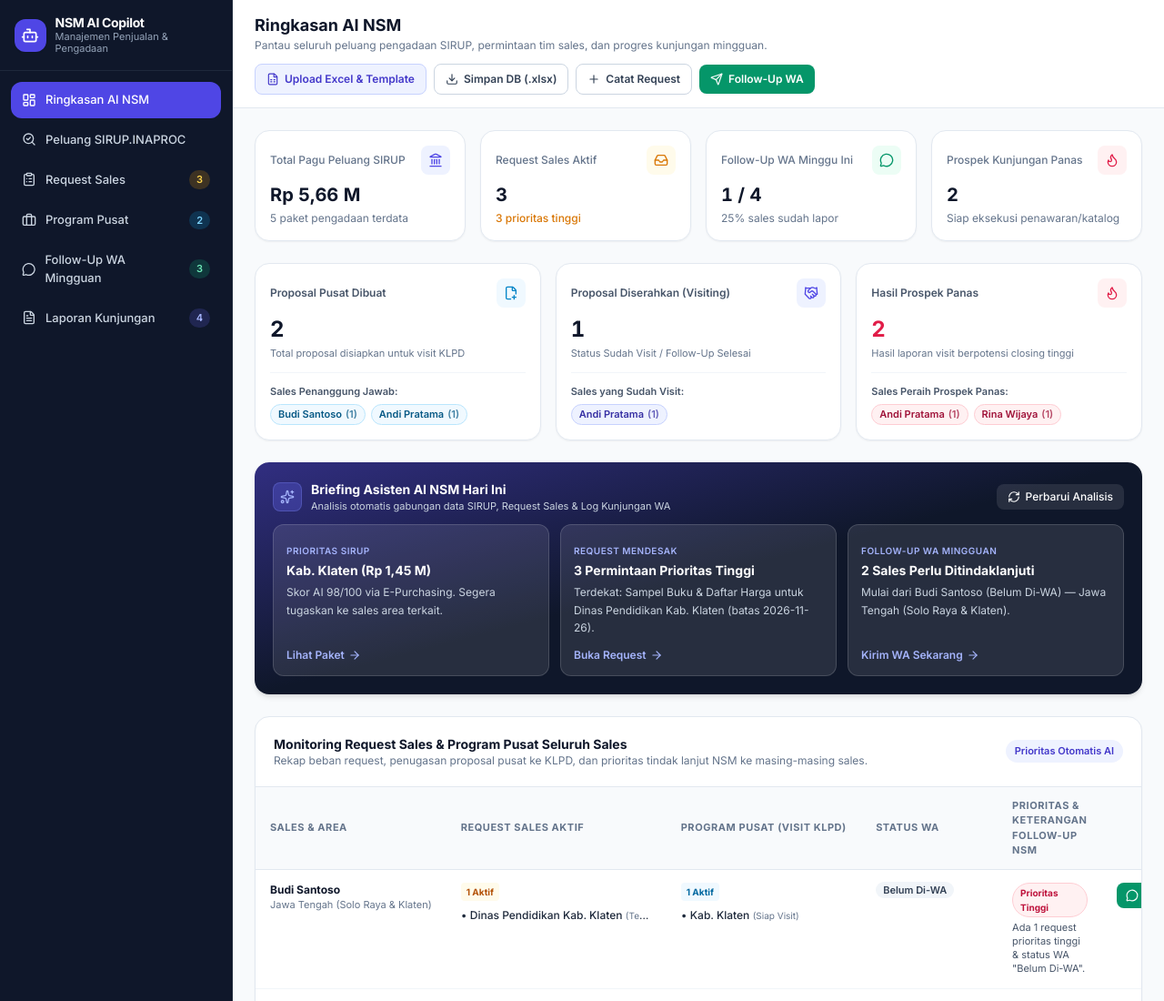
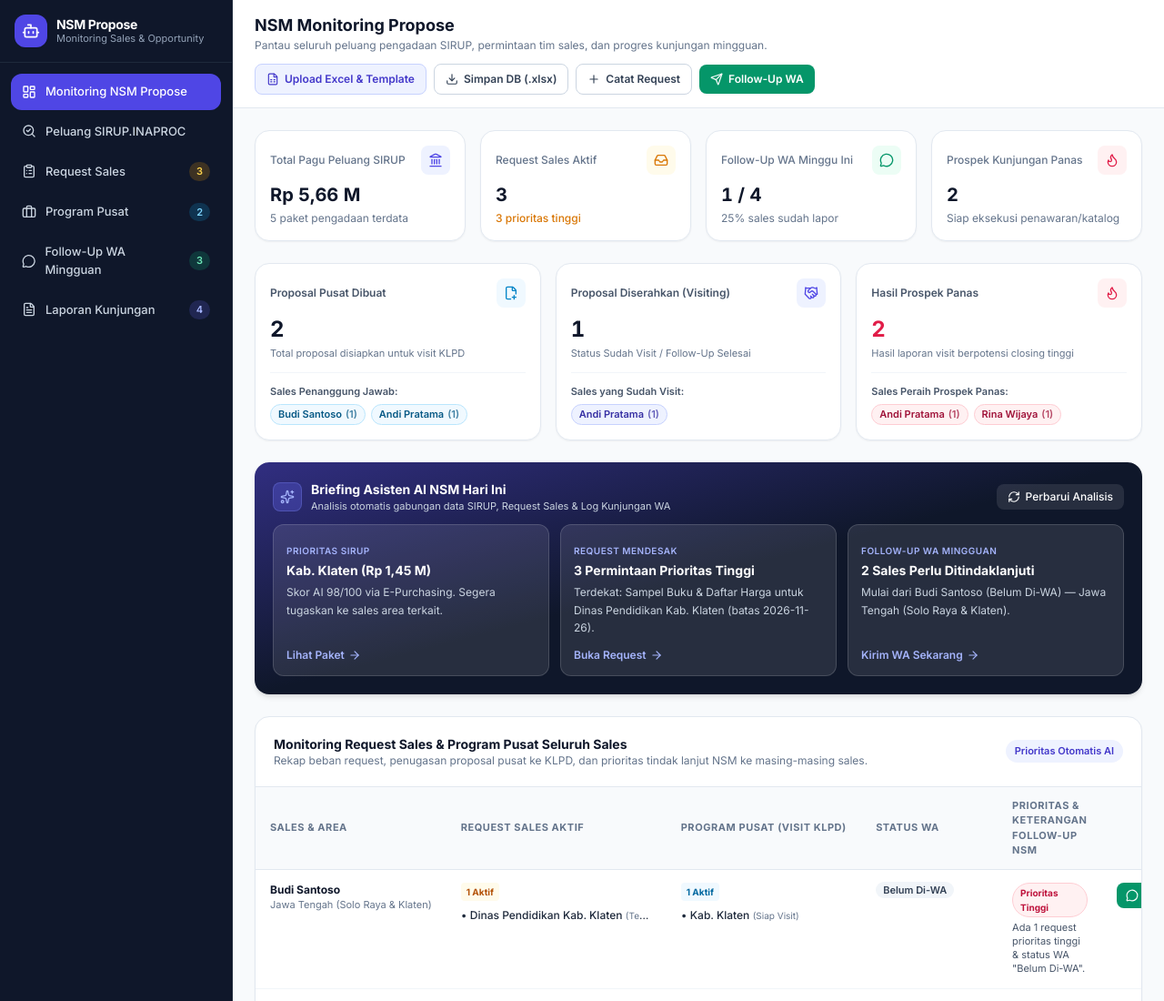
Before and after one commit to gamalfadsawi/nsm-copilot, a plain HTML site: page index.html in a window 1280 px wide. Shown: the top 1100 px of the page at 91% size. Drawn offline with nearby package versions, Linux system fonts and the light colour scheme.

Commit message:
index.html

```diff
--- a/index.html
+++ b/index.html
@@ -3,7 +3,7 @@
 <head>
   <meta charset="UTF-8" />
   <meta name="viewport" content="width=device-width, initial-scale=1.0" />
-  <title>NSM AI Copilot — SIRUP.INAPROC, Request Sales &amp; Follow-Up WA Mingguan</title>
+  <title>NSM Propose — Opportunity</title>
   <link rel="preconnect" href="https://fonts.googleapis.com" />
   <link rel="preconnect" href="https://fonts.gstatic.com" crossorigin />
   <link href="https://fonts.googleapis.com/css2?family=Inter:wght@400;500;600;700&display=swap" rel="stylesheet" />
@@ -35,8 +35,8 @@
               <i data-lucide="bot" class="w-5 h-5 text-white"></i>
             </div>
             <div>
-              <h1 class="text-sm font-bold tracking-tight text-white leading-tight">NSM AI Copilot</h1>
-              <p class="text-[11px] text-slate-400 leading-tight">Manajemen Penjualan &amp; Pengadaan</p>
+              <h1 class="text-sm font-bold tracking-tight text-white leading-tight">NSM Propose</h1>
+              <p class="text-[11px] text-slate-400 leading-tight">Monitoring Sales &amp; Opportunity</p>
             </div>
           </div>
           <button id="mobileMenuBtn" class="lg:hidden p-2 rounded-lg text-slate-300 hover:bg-slate-800" aria-label="Toggle Menu">
@@ -47,7 +47,7 @@
         <nav id="sidebarNav" class="hidden lg:block p-3 space-y-1">
           <button data-tab="dashboard" class="nav-btn w-full flex items-center gap-2.5 px-3 py-2.5 rounded-xl text-[13px] font-medium text-left transition-colors bg-indigo-600 text-white">
             <i data-lucide="layout-dashboard" class="w-4 h-4"></i>
-            <span>Ringkasan AI NSM</span>
+            <span>Monitoring NSM Propose</span>
           </button>
           <button data-tab="sirup" class="nav-btn w-full flex items-center gap-2.5 px-3 py-2.5 rounded-xl text-[13px] font-medium text-left transition-colors text-slate-300 hover:bg-slate-800 hover:text-white">
             <i data-lucide="search-check" class="w-4 h-4"></i>
@@ -100,7 +100,7 @@
       <!-- Top Bar -->
       <header class="bg-white border-b border-slate-200 px-4 sm:px-6 py-3.5 flex flex-wrap items-center justify-between gap-3 sticky top-0 z-20">
         <div>
-          <h2 id="pageTitle" class="text-lg font-bold text-slate-900">Ringkasan AI NSM</h2>
+          <h2 id="pageTitle" class="text-lg font-bold text-slate-900">NSM Monitoring Propose</h2>
           <p id="pageSubtitle" class="text-xs text-slate-500">Pantau seluruh peluang pengadaan SIRUP, permintaan tim sales, dan progres kunjungan mingguan.</p>
         </div>
         <div class="flex items-center gap-2 flex-wrap">
@@ -1080,7 +1080,7 @@
         btn.classList.toggle('hover:bg-slate-800', !isActive);
       });
       const titles = {
-        dashboard: ['Ringkasan AI NSM', 'Pantau seluruh peluang pengadaan SIRUP, statistik proposal pusat, permintaan sales, dan progres kunjungan mingguan.'],
+        dashboard: ['NSM Monitoring Propose', 'Pantau seluruh peluang pengadaan SIRUP, statistik proposal pusat, permintaan sales, dan progres kunjungan mingguan.'],
         sirup: ['Peluang Seluruh Pengadaan (SIRUP.INAPROC.ID)', 'Analisa paket RUP instansi pemerintah (Barang, Konstruksi, Konsultansi, Jasa Lainnya) & skor AI.'],
         requests: ['Log Request Tim Sales', 'Kelola permintaan sampel, RAB, surat dukungan, dan persetujuan harga dari sales lapangan.'],
         program: ['Program Pusat (Proposal & Visit KLPD)', 'Buat proposal dari pusat agar sales visit ke relasi KLPD, dan pantau reporting hasil kunjungan via WA.'],
```
